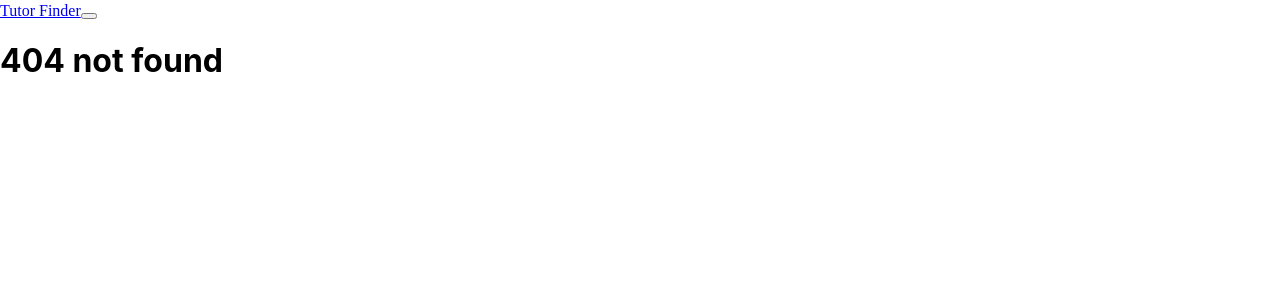
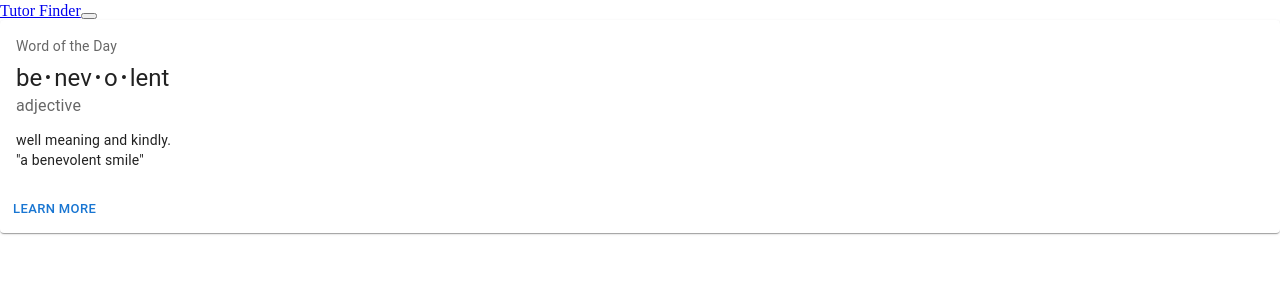
Before and after one commit to jashpal37/TutorFinder, a React (Create React App) app in the folder frontend/: page /mycourse in a window 1280 px wide. Before the commit this address had no page. Shown: the top 300 px of the page. Built offline with nearby package versions, Linux system fonts and the light colour scheme; the HTML template or start-up script is replaced by a standard one.

Commit message:
mycourse.

```diff
--- a/frontend/src/App.js
+++ b/frontend/src/App.js
@@ -11,6 +11,7 @@
 import TutorCard from "./components/TutorCard";
 import Adminlogin from "./components/Adminlogin";
 import Admin from "./components/Admin";
+import Mycourse from "./components/mycourse";
 
 const App = function () {
   return (
@@ -27,7 +28,7 @@
           <Route path="/adminlogin" element={<Adminlogin />} />
           <Route path="/admin" element={<Admin/>} />
           <Route path="*" element={<ErrorPage />} />
-
+          <Route path="/mycourse" element={<Mycourse/>} />
 
         </Routes>
         {/* <Footer /> */}
--- a/frontend/src/components/Home.jsx
+++ b/frontend/src/components/Home.jsx
@@ -49,12 +49,13 @@
               >
                 Find a Tutor
               </Button>
+
               <Button
                 variant="contained"
                 onClick={gotoAddCourse}
                 sx={{ maxHeight: "150px", maxWidth: "150px" }}
               >
-                Add Course
+                  My Course
               </Button>
             </div>
           </div>
--- /dev/null
+++ b/frontend/src/components/mycourse.jsx
@@ -0,0 +1,42 @@
+import * as React from 'react';
+import Box from '@mui/material/Box';
+import Card from '@mui/material/Card';
+import CardActions from '@mui/material/CardActions';
+import CardContent from '@mui/material/CardContent';
+import Button from '@mui/material/Button';
+import Typography from '@mui/material/Typography';
+
+const bull = (
+  <Box
+    component="span"
+    sx={{ display: 'inline-block', mx: '2px', transform: 'scale(0.8)' }}
+  >
+    •
+  </Box>
+);
+
+export default function BasicCard() {
+  return (
+    <Card sx={{ minWidth: 275 }}>
+      <CardContent>
+        <Typography sx={{ fontSize: 14 }} color="text.secondary" gutterBottom>
+          Word of the Day
+        </Typography>
+        <Typography variant="h5" component="div">
+          be{bull}nev{bull}o{bull}lent
+        </Typography>
+        <Typography sx={{ mb: 1.5 }} color="text.secondary">
+          adjective
+        </Typography>
+        <Typography variant="body2">
+          well meaning and kindly.
+          <br />
+          {'"a benevolent smile"'}
+        </Typography>
+      </CardContent>
+      <CardActions>
+        <Button size="small">Learn More</Button>
+      </CardActions>
+    </Card>
+  );
+}
```
Also changed, not shown: 1 other file (tests, documents, lock files or other folders).
